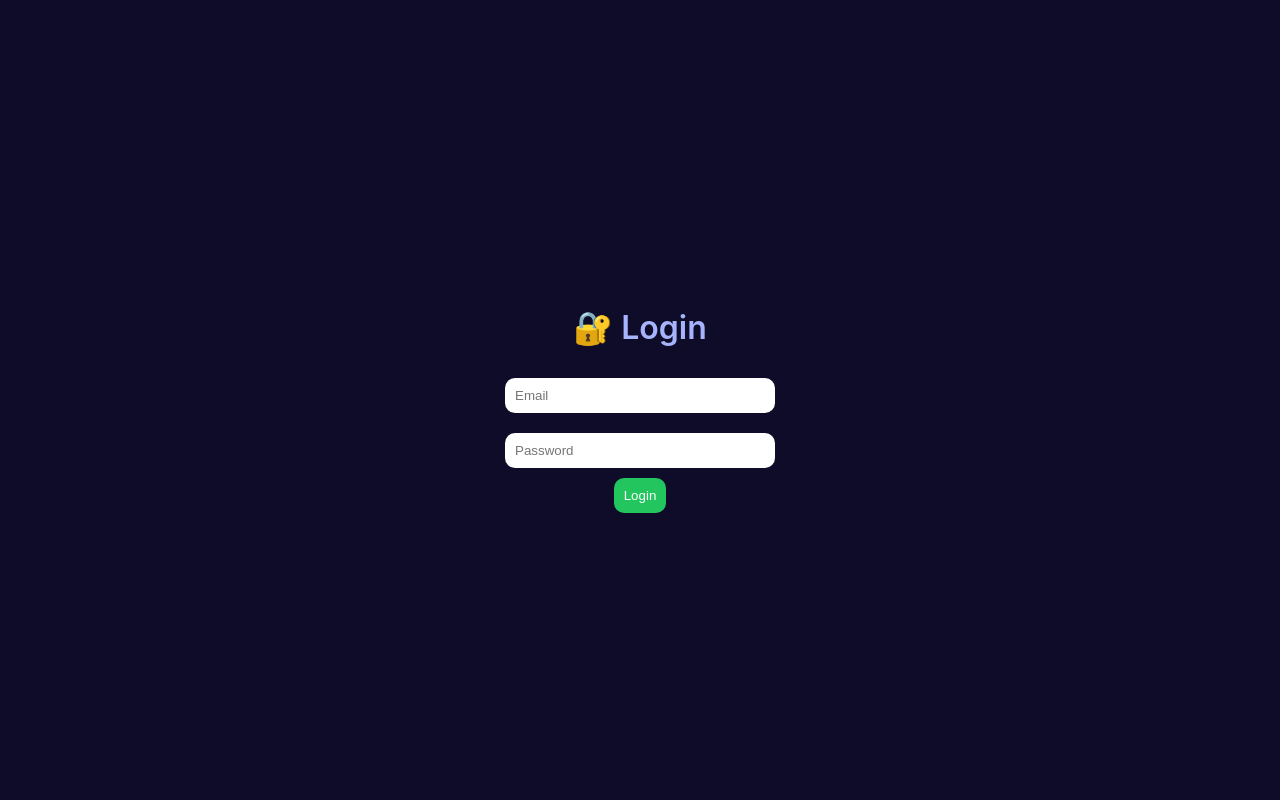
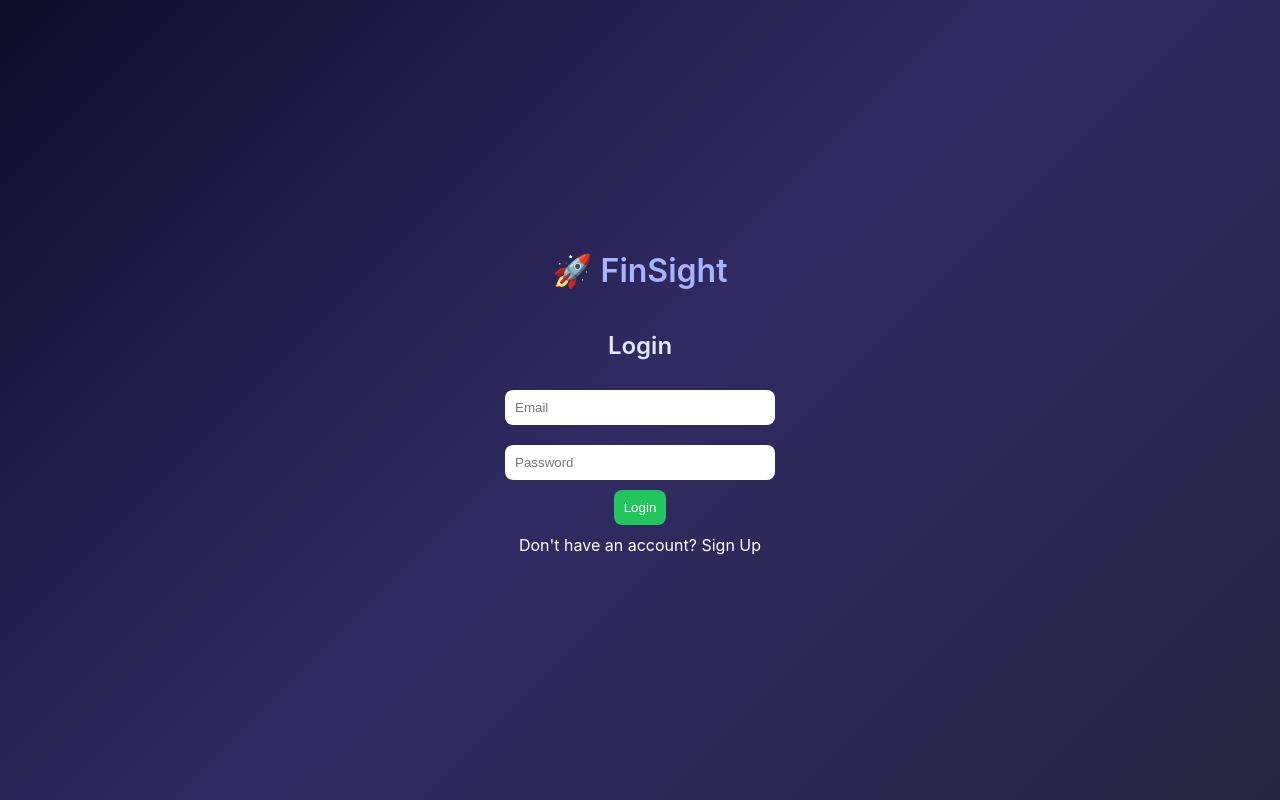
Before and after one commit to PiyushGharat53/finsight, a React (Create React App) app in the folder frontend/: page /#/login in a window 1280 px wide. Built offline with nearby package versions, Linux system fonts and the light colour scheme.

Commit message:
fixed auth routes

```diff
--- a/frontend/src/pages/Login.js
+++ b/frontend/src/pages/Login.js
@@ -1,46 +1,48 @@
 import React, { useState } from "react";
 
 function Login() {
+  const [isLogin, setIsLogin] = useState(true);
+
   const [email, setEmail] = useState("");
   const [password, setPassword] = useState("");
 
-const handleLogin = async (e) => {
-  e.preventDefault(); // 🔥 THIS LINE IS CRITICAL
-    console.log("🔥 LOGIN CLICKED");
+  const handleSubmit = async () => {
+    try {
+      const url = isLogin
+        ? "https://finsight-erku.onrender.com/api/auth/login"
+        : "https://finsight-erku.onrender.com/api/auth/register";
 
-    try {
-      const res = await fetch("http://localhost:5000/api/auth/login", {
+      const res = await fetch(url, {
         method: "POST",
         headers: {
           "Content-Type": "application/json",
         },
-        body: JSON.stringify({
-          email: email,
-          password: password,
-        }),
+        body: JSON.stringify({ email, password }),
       });
-
-      console.log("📡 REQUEST SENT");
 
       const data = await res.json();
 
-      console.log("📦 RESPONSE:", data);
+      if (!res.ok) {
+        alert(data.msg || "Error");
+        return;
+      }
 
-if (res.ok) {
-localStorage.setItem("token", data.token);
-window.location.href = "/";
-}else {
-        alert(data.message || "Login failed");
-      }
+      // save token
+      localStorage.setItem("token", data.token);
+
+      // reload app
+      window.location.reload();
+
     } catch (err) {
-      console.log("💥 ERROR:", err);
       alert("Server error");
     }
   };
 
   return (
     <div style={container}>
-      <h1>🔐 Login</h1>
+      <h1>🚀 FinSight</h1>
+
+      <h2>{isLogin ? "Login" : "Sign Up"}</h2>
 
       <input
         placeholder="Email"
@@ -50,16 +52,21 @@ window.location.href = "/";
       />
 
       <input
+        type="password"
         placeholder="Password"
-        type="password"
         value={password}
         onChange={(e) => setPassword(e.target.value)}
         style={input}
       />
 
-      <button type="button" onClick={handleLogin} style={btn}>
-        Login
+      <button onClick={handleSubmit} style={button}>
+        {isLogin ? "Login" : "Create Account"}
       </button>
+
+      <p style={{ marginTop: "10px", cursor: "pointer" }}
+         onClick={() => setIsLogin(!isLogin)}>
+        {isLogin ? "Don't have an account? Sign Up" : "Already have an account? Login"}
+      </p>
     </div>
   );
 }
@@ -68,27 +75,28 @@ export default Login;
 
 // styles
 const container = {
+  height: "100vh",
   display: "flex",
   flexDirection: "column",
+  justifyContent: "center",
   alignItems: "center",
-  justifyContent: "center",
-  height: "100vh",
-  color: "white",
+  background: "linear-gradient(135deg, #0f0c29, #302b63, #24243e)",
+  color: "white"
 };
 
 const input = {
   margin: "10px",
   padding: "10px",
-  borderRadius: "10px",
+  borderRadius: "8px",
   border: "none",
-  width: "250px",
+  width: "250px"
 };
 
-const btn = {
+const button = {
   padding: "10px",
-  borderRadius: "10px",
+  border: "none",
+  borderRadius: "8px",
   background: "#22c55e",
-  border: "none",
   color: "white",
-  cursor: "pointer",
+  cursor: "pointer"
 };
```
Also changed, not shown: 1 other file (tests, documents, lock files or other folders).
